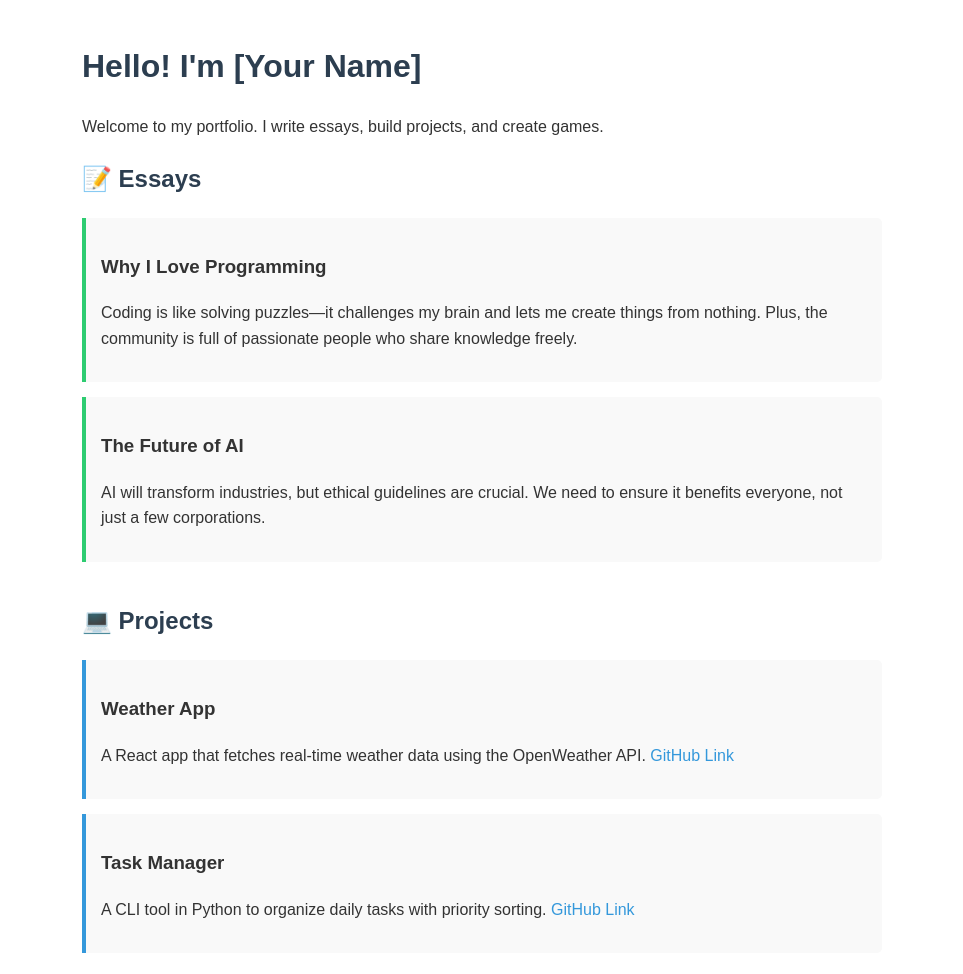
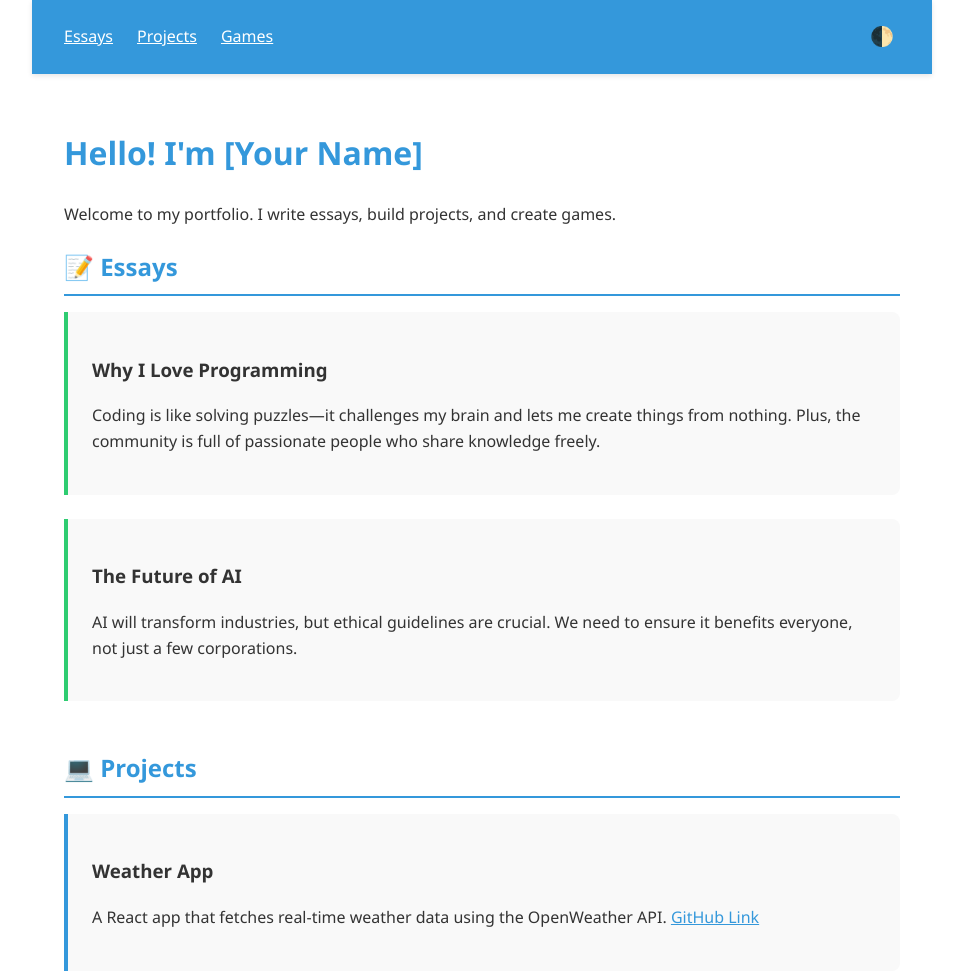
Before and after one commit to blackcoffee767/blackcoffee767.github.io, a plain HTML site: page index.html in a window 1280 px wide. Shown: the top 974 px of the page, without its empty margins (158-1121 px from the left). Drawn offline with Linux system fonts and the light colour scheme.

Commit message:
Update index.html

```diff
--- a/index.html
+++ b/index.html
@@ -1,37 +1,196 @@
 <!DOCTYPE html>
-<html>
+<html lang="en">
 <head>
+  <meta charset="UTF-8">
+  <meta name="viewport" content="width=device-width, initial-scale=1.0">
   <title>My Portfolio</title>
   <style>
+    :root {
+      --bg-color: #ffffff;
+      --text-color: #333333;
+      --primary-color: #3498db;
+      --secondary-color: #2ecc71;
+      --accent-color: #e74c3c;
+      --card-bg: #f9f9f9;
+    }
+
+    [data-theme="dark"] {
+      --bg-color: #121212;
+      --text-color: #f5f5f5;
+      --primary-color: #5dade2;
+      --secondary-color: #58d68d;
+      --accent-color: #ec7063;
+      --card-bg: #1e1e1e;
+    }
+
     body {
-      font-family: 'Arial', sans-serif;
+      font-family: 'Segoe UI', Tahoma, Geneva, Verdana, sans-serif;
       line-height: 1.6;
-      max-width: 800px;
+      max-width: 900px;
       margin: 0 auto;
-      padding: 20px;
-      color: #333;
+      padding: 0;
+      background-color: var(--bg-color);
+      color: var(--text-color);
+      transition: all 0.3s ease;
     }
-    h1, h2 { color: #2c3e50; }
-    a { color: #3498db; text-decoration: none; }
-    a:hover { text-decoration: underline; }
-    section { margin-bottom: 40px; }
+
+    header {
+      background-color: var(--primary-color);
+      padding: 1rem 2rem;
+      position: sticky;
+      top: 0;
+      z-index: 100;
+      box-shadow: 0 2px 5px rgba(0,0,0,0.1);
+    }
+
+    nav {
+      display: flex;
+      justify-content: space-between;
+      align-items: center;
+    }
+
+    .nav-links {
+      display: flex;
+      gap: 1.5rem;
+    }
+
+    .nav-links a {
+      color: white;
+      font-weight: 500;
+      padding: 0.5rem 0;
+      position: relative;
+    }
+
+    .nav-links a:hover {
+      opacity: 0.9;
+    }
+
+    .nav-links a::after {
+      content: '';
+      position: absolute;
+      bottom: 0;
+      left: 0;
+      width: 0;
+      height: 2px;
+      background-color: white;
+      transition: width 0.3s ease;
+    }
+
+    .nav-links a:hover::after {
+      width: 100%;
+    }
+
+    .theme-toggle {
+      background: none;
+      border: none;
+      color: white;
+      font-size: 1.2rem;
+      cursor: pointer;
+    }
+
+    main {
+      padding: 2rem;
+    }
+
+    section {
+      margin-bottom: 3rem;
+      scroll-margin-top: 80px;
+    }
+
+    h1 {
+      color: var(--primary-color);
+      margin-bottom: 1.5rem;
+    }
+
+    h2 {
+      color: var(--primary-color);
+      margin-bottom: 1rem;
+      padding-bottom: 0.5rem;
+      border-bottom: 2px solid var(--primary-color);
+    }
+
+    h3 {
+      color: var(--text-color);
+    }
+
     .essay, .project, .game {
-      background: #f9f9f9;
-      border-left: 4px solid #3498db;
-      padding: 15px;
-      margin-bottom: 15px;
-      border-radius: 0 5px 5px 0;
+      background-color: var(--card-bg);
+      border-left: 4px solid;
+      padding: 1.5rem;
+      margin-bottom: 1.5rem;
+      border-radius: 0 8px 8px 0;
+      transition: transform 0.2s ease;
     }
-    .game { border-left-color: #e74c3c; }
-    .essay { border-left-color: #2ecc71; }
+
+    .essay:hover, .project:hover, .game:hover {
+      transform: translateX(5px);
+    }
+
+    .essay {
+      border-left-color: var(--secondary-color);
+    }
+
+    .project {
+      border-left-color: var(--primary-color);
+    }
+
+    .game {
+      border-left-color: var(--accent-color);
+    }
+
+    a {
+      color: var(--primary-color);
+      font-weight: 500;
+    }
+
+    a:hover {
+      text-decoration: underline;
+    }
+
+    footer {
+      text-align: center;
+      padding: 1.5rem;
+      background-color: var(--primary-color);
+      color: white;
+      margin-top: 2rem;
+    }
+
+    footer a {
+      color: white;
+    }
+
+    @media (max-width: 768px) {
+      nav {
+        flex-direction: column;
+        gap: 1rem;
+      }
+
+      .nav-links {
+        flex-direction: column;
+        gap: 0.5rem;
+        align-items: center;
+      }
+    }
   </style>
 </head>
 <body>
+  <header>
+    <nav>
+      <div class="nav-links">
+        <a href="#essays">Essays</a>
+        <a href="#projects">Projects</a>
+        <a href="#games">Games</a>
+      </div>
+      <button class="theme-toggle" id="themeToggle">🌓</button>
+    </nav>
+  </header>
+
+  <main>
     <h1>Hello! I'm [Your Name]</h1>
     <p>Welcome to my portfolio. I write essays, build projects, and create games.</p>
 
     <!-- Essays Section -->
-  <section>
+    <section id="essays">
       <h2>📝 Essays</h2>
       <div class="essay">
         <h3>Why I Love Programming</h3>
@@ -44,7 +203,7 @@
     </section>
 
     <!-- Projects Section -->
-  <section>
+    <section id="projects">
       <h2>💻 Projects</h2>
       <div class="project">
         <h3>Weather App</h3>
@@ -57,7 +216,7 @@
     </section>
 
     <!-- Games Section -->
-  <section>
+    <section id="games">
       <h2>🎮 Games</h2>
       <div class="game">
         <h3>Space Invaders Clone</h3>
@@ -68,13 +227,55 @@
         <p>A Scrabble-like game built with Python and Pygame. Supports multiplayer mode. <a href="#">GitHub Link</a></p>
       </div>
     </section>
+  </main>
 
-  <!-- Footer -->
   <footer>
     <p>🔗 Connect with me:
       <a href="https://github.com/yourusername">GitHub</a> |
       <a href="https://linkedin.com/in/yourusername">LinkedIn</a>
     </p>
   </footer>
+
+  <script>
+    // Dark Mode Toggle
+    const themeToggle = document.getElementById('themeToggle');
+    const body = document.body;
+
+    // Check for saved theme preference
+    const currentTheme = localStorage.getItem('theme');
+    if (currentTheme) {
+      body.setAttribute('data-theme', currentTheme);
+      updateToggleIcon();
+    }
+
+    themeToggle.addEventListener('click', () => {
+      if (body.getAttribute('data-theme') === 'dark') {
+        body.removeAttribute('data-theme');
+        localStorage.setItem('theme', 'light');
+      } else {
+        body.setAttribute('data-theme', 'dark');
+        localStorage.setItem('theme', 'dark');
+      }
+      updateToggleIcon();
+    });
+
+    function updateToggleIcon() {
+      if (body.getAttribute('data-theme') === 'dark') {
+        themeToggle.textContent = '🌞';
+      } else {
+        themeToggle.textContent = '🌓';
+      }
+    }
+
+    // Smooth scrolling for navigation
+    document.querySelectorAll('a[href^="#"]').forEach(anchor => {
+      anchor.addEventListener('click', function(e) {
+        e.preventDefault();
+        document.querySelector(this.getAttribute('href')).scrollIntoView({
+          behavior: 'smooth'
+        });
+      });
+    });
+  </script>
 </body>
 </html>
```
Lines whose indentation alone changed are shown as unchanged.
